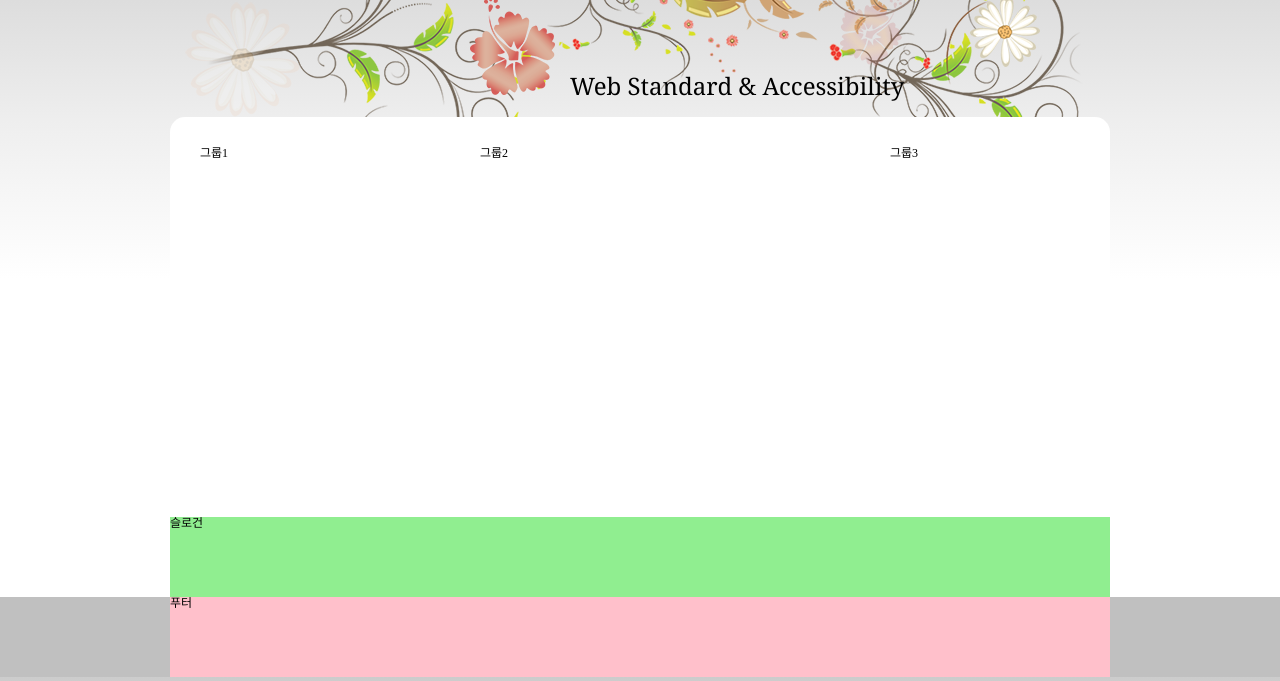
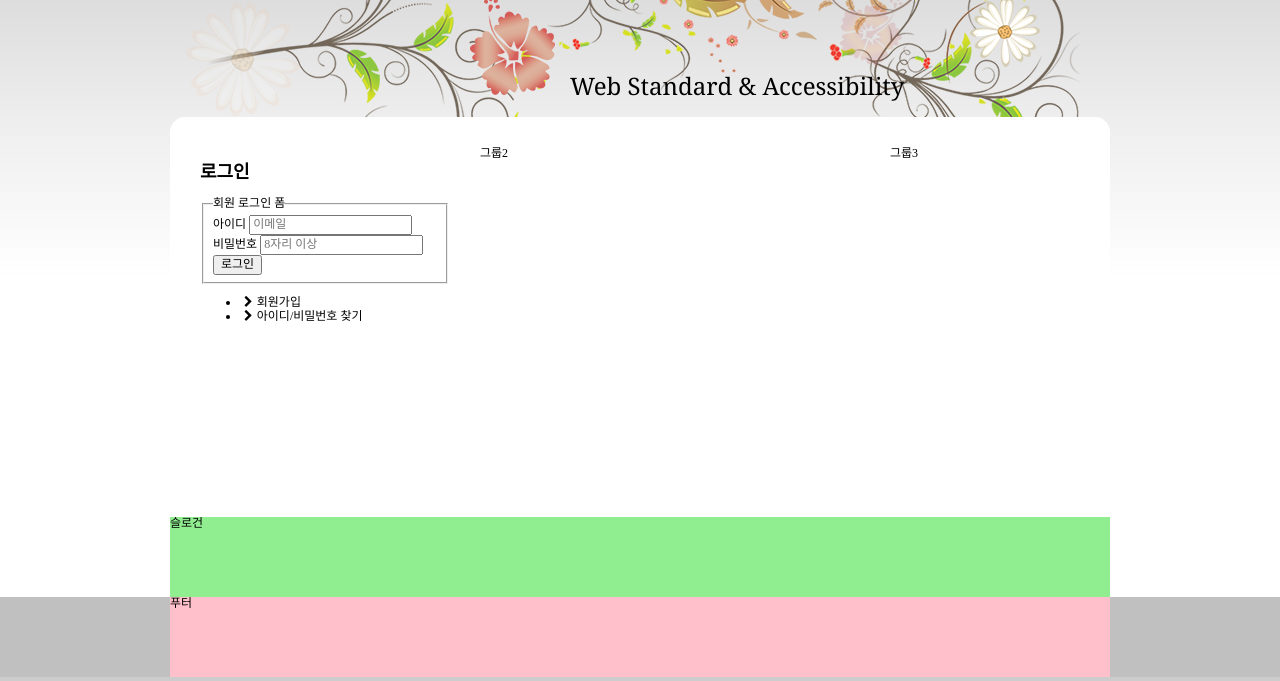
Before and after one commit to bong7233/html5, a plain HTML site: page index.html in a window 1280 px wide. Shown: the part 119-800 px from the top of the page. Drawn offline with Linux system fonts and the light colour scheme; a web font is replaced by a local one.

Commit message:
로그인 폼 마크업

```diff
--- a/index.html
+++ b/index.html
@@ -131,7 +131,29 @@
         </div>
     </div>
     <main class="main">
-      <div class="group group1">그룹1</div>
+      <div class="group group1">
+        <section class="login">
+          <h2 class="login-heading">로그인</h2>
+          <form method="POST" action="https://formspree.io/seulbinim@gmail.com" class="login-form">
+           <fieldset>
+             <legend>회원 로그인 폼</legend>
+             <div class="user-email">
+               <label for="userEmail">아이디</label>
+               <input type="email" id="userEmail" name="userEmail" required placeholder="이메일">
+             </div>
+             <div class="user-pw">
+               <label for="userPw">비밀번호</label>
+               <input type="password" id="userPw" name="userPw" required placeholder="8자리 이상"></input>
+             </div>
+             <button type="submit" class="btn-login">로그인</button>
+           </fieldset>
+          </form>
+          <ul class="member-service">
+            <li><span class="icon-right-open"><a href="#">회원가입</a></span></li>
+            <li><span class="icon-right-open"><a href="#">아이디/비밀번호 찾기</a></span></li>
+          </ul>
+        </section>
+      </div>
       <div class="group group2">그룹2</div>
       <div class="group group3">그룹3</div>
     </main>
```
